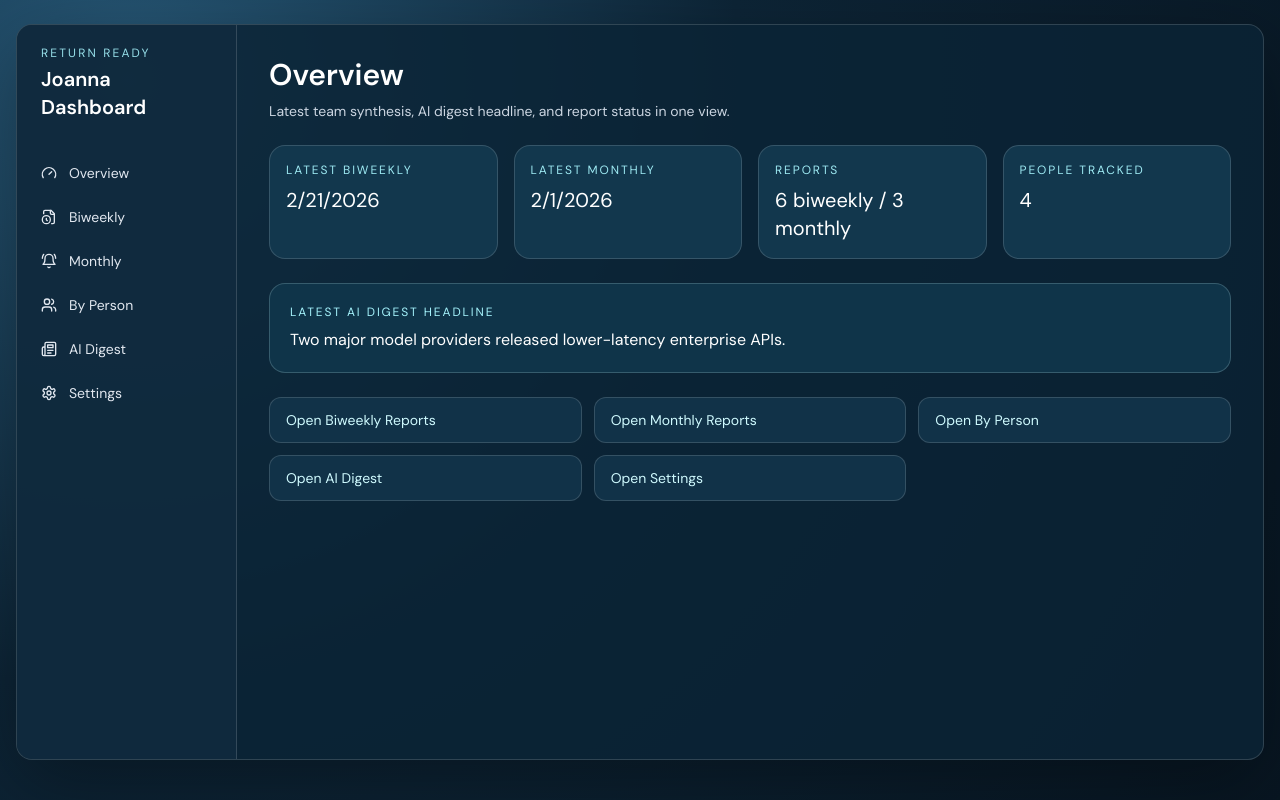
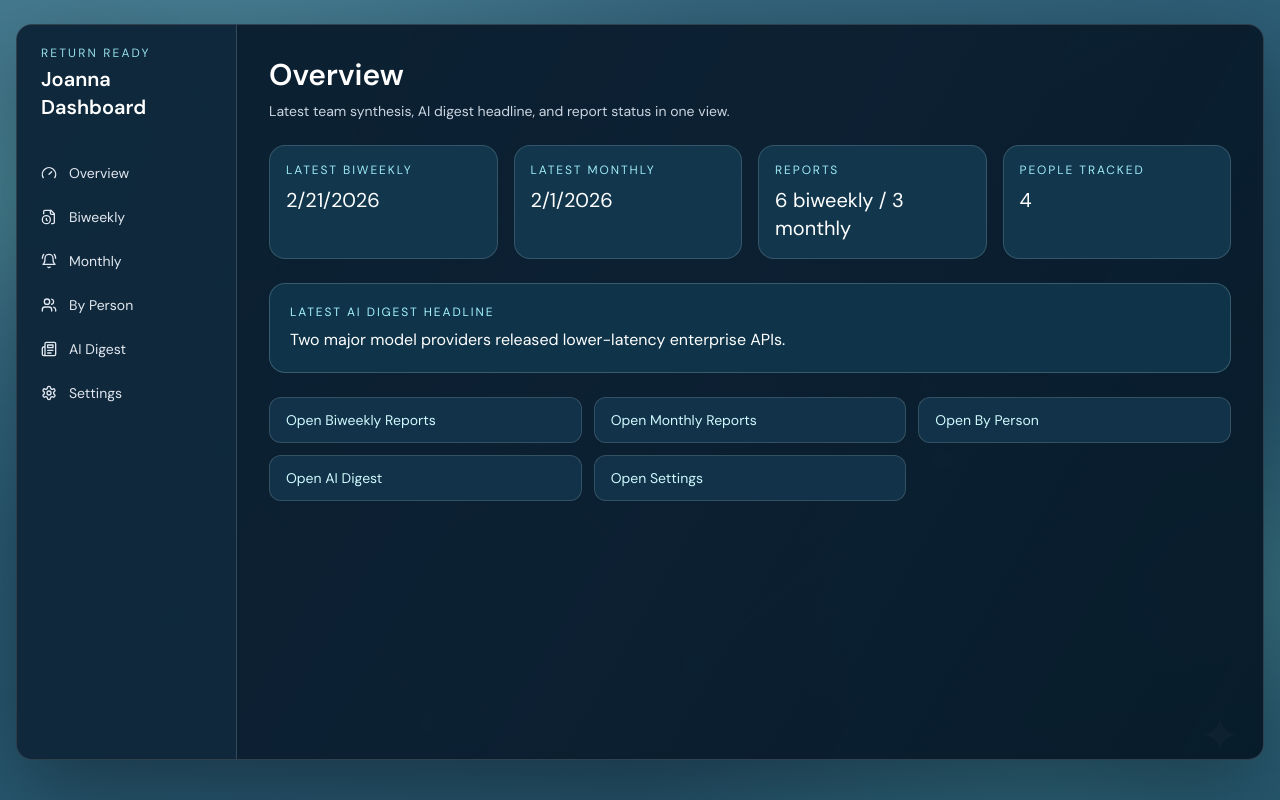
Before and after one commit to CurlyCr8tive/Return-Ready, a Next.js app in the folder frontend/: page / in a window 1280 px wide. Built offline with nearby package versions, Linux system fonts and the light colour scheme; no server answers.

Commit message:
Refine dashboard backdrop to network-style teal visual

```diff
--- a/frontend/app/(dashboard)/layout.tsx
+++ b/frontend/app/(dashboard)/layout.tsx
@@ -2,10 +2,43 @@ import { Navbar } from '@/components/dashboard/Navbar'
 
 export default function DashboardLayout({ children }: { children: React.ReactNode }) {
   return (
-    <div className="min-h-screen bg-[radial-gradient(circle_at_10%_10%,#275877_0%,#0d2537_45%,#081622_100%)] px-4 py-6">
-      <div className="mx-auto flex min-h-[92vh] w-full max-w-[1260px] overflow-hidden rounded-2xl border border-white/15 bg-[#0b2435]/85 shadow-[0_24px_80px_rgba(0,0,0,0.35)]">
+    <div className="relative min-h-screen overflow-hidden bg-[#2a5873] px-4 py-6">
+      <div className="pointer-events-none absolute inset-0 bg-[radial-gradient(circle_at_18%_14%,rgba(122,209,219,0.22)_0%,transparent_38%),radial-gradient(circle_at_82%_85%,rgba(92,198,205,0.2)_0%,transparent_34%),linear-gradient(160deg,#3f6f87_0%,#2b5d76_42%,#234f67_100%)]" />
+
+      <svg
+        aria-hidden="true"
+        className="pointer-events-none absolute inset-0 h-full w-full opacity-45"
+        viewBox="0 0 1400 1000"
+        preserveAspectRatio="none"
+      >
+        <g stroke="#63d4c7" strokeWidth="4" fill="none" opacity="0.24">
+          <path d="M190 770 L470 900 L760 830 L1030 575 L980 270 L680 150 L430 300 L250 560 Z" />
+          <path d="M430 300 L760 830" />
+          <path d="M680 150 L250 560" />
+          <path d="M680 150 L1030 575" />
+          <path d="M470 900 L250 560" />
+        </g>
+        <g fill="#74dfd1" opacity="0.7">
+          <circle cx="190" cy="770" r="12" />
+          <circle cx="470" cy="900" r="13" />
+          <circle cx="760" cy="830" r="13" />
+          <circle cx="1030" cy="575" r="13" />
+          <circle cx="980" cy="270" r="12" />
+          <circle cx="680" cy="150" r="12" />
+          <circle cx="430" cy="300" r="12" />
+          <circle cx="250" cy="560" r="12" />
+        </g>
+      </svg>
+
+      <div className="pointer-events-none absolute -left-16 top-24 h-48 w-48 rounded-full bg-[#79e8dc]/20 blur-3xl" />
+      <div className="pointer-events-none absolute -right-16 bottom-28 h-52 w-52 rounded-full bg-[#7ee3d5]/20 blur-3xl" />
+      <div className="pointer-events-none absolute bottom-10 right-10 text-5xl text-cyan-100/75">✦</div>
+
+      <div className="relative mx-auto flex min-h-[92vh] w-full max-w-[1260px] overflow-hidden rounded-2xl border border-white/15 bg-[linear-gradient(120deg,rgba(8,28,44,0.96)_0%,rgba(11,31,49,0.98)_48%,rgba(6,25,40,0.96)_100%)] shadow-[0_28px_90px_rgba(0,0,0,0.38)]">
         <Navbar />
-        <main className="flex-1 overflow-y-auto p-6 md:p-8">{children}</main>
+        <main className="flex-1 overflow-y-auto p-6 md:p-8">
+          {children}
+        </main>
       </div>
     </div>
   )
```
